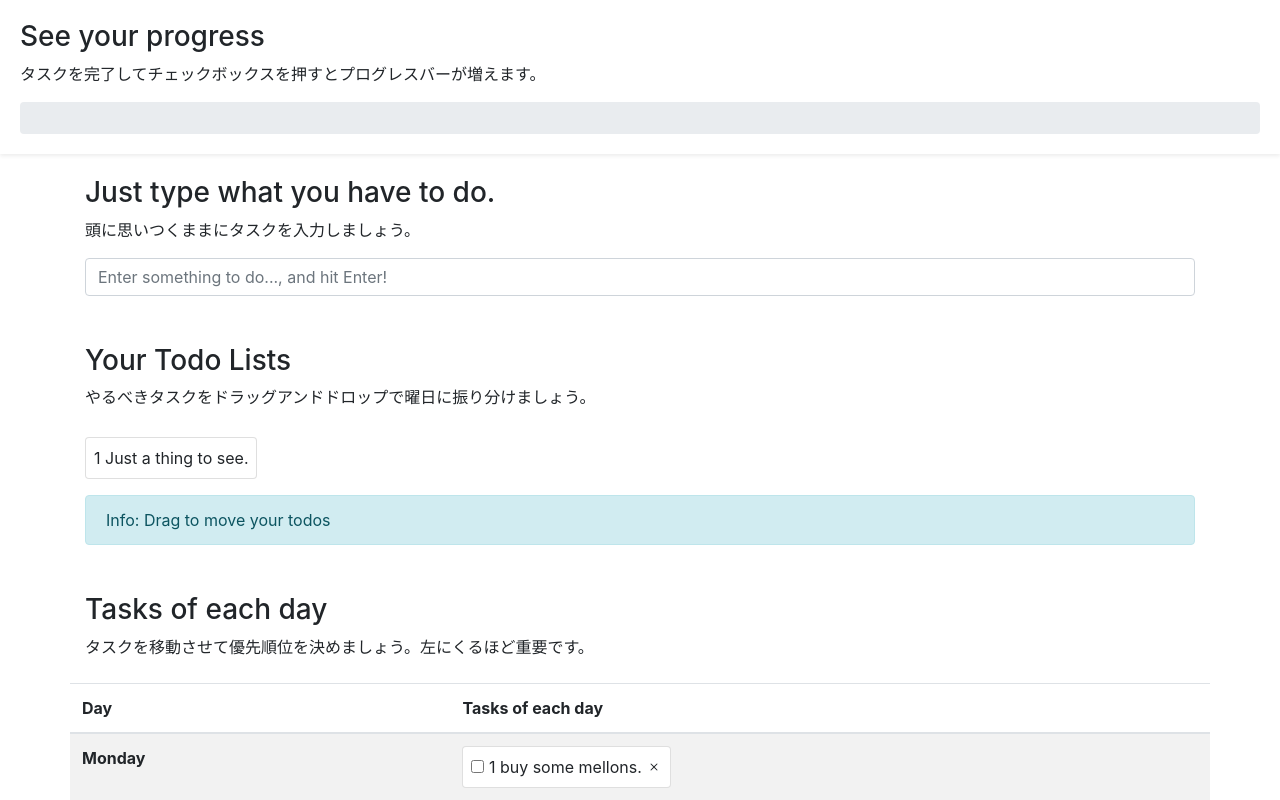
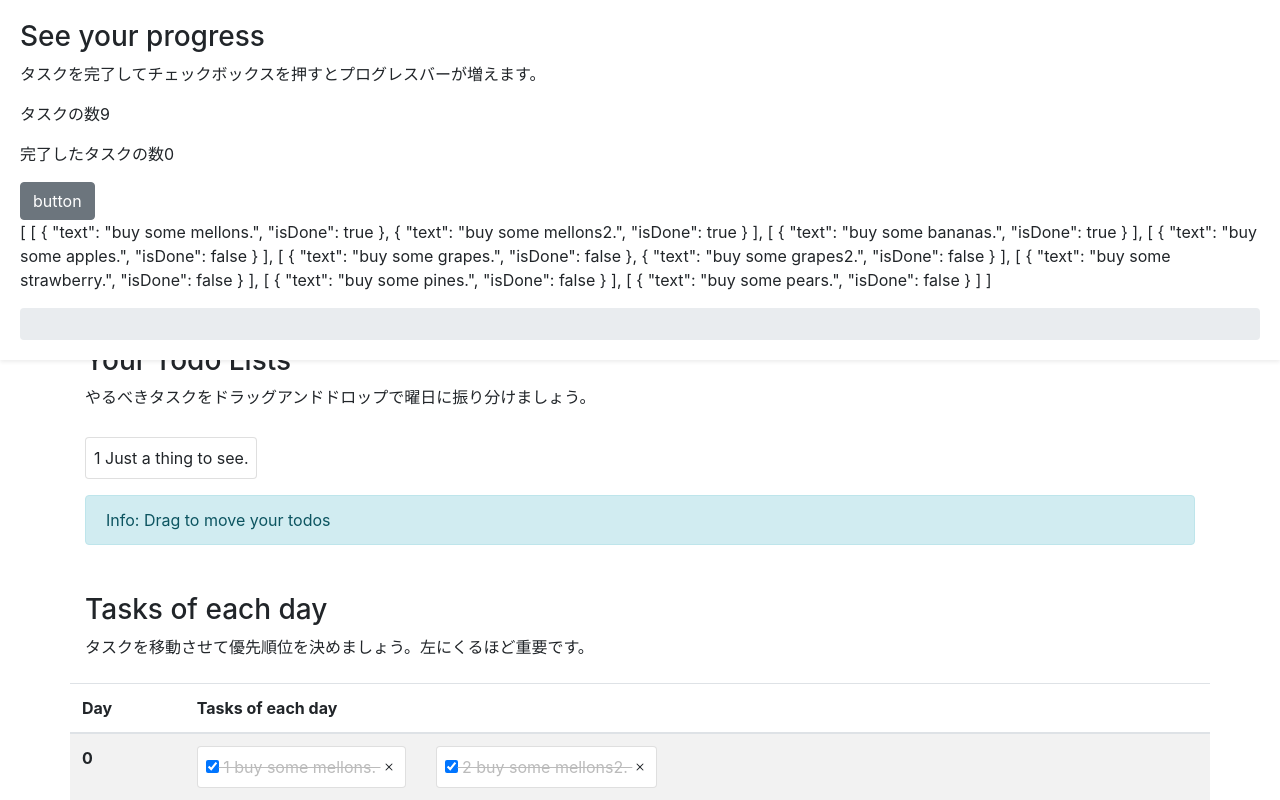
Before and after one commit to cedrictarou/cedrictarou-portfolio-todoAppVue, a Vue app: page / in a window 1280 px wide. Shown: the top 800 px of the page. Built offline with nearby package versions, Linux system fonts and the light colour scheme.

Commit message:
fixing errors

```diff
--- /dev/null
+++ b/src/components/DayTasks.vue
@@ -0,0 +1,15 @@
+<template>
+  <div>
+    <slot>デフォルトスロット</slot>
+  </div>
+</template>
+
+<script>
+export default {
+
+}
+</script>
+
+<style>
+
+</style>
--- a/src/components/Header.vue
+++ b/src/components/Header.vue
@@ -3,9 +3,13 @@
     <div class="progress_area">
       <h3>See your progress</h3>
       <p>タスクを完了してチェックボックスを押すとプログレスバーが増えます。</p>
+      <p>タスクの数{{ countItems }}</p>
+      <p>完了したタスクの数{{ doneItems }}</p>
+      <b-button @click="change()">button</b-button>
     </div>
-    <b-progress height="2rem" :max="allTasks.length" show-progress animated>
-    <b-progress-bar :value="doneTasks.length" :label="`${((doneTasks.length / allTasks.length) * 100).toFixed(0)}%`"></b-progress-bar>
+    <p>{{ allTasks }}</p>
+    <b-progress height="2rem" :max="countItems" show-progress animated>
+    <b-progress-bar :value="doneItems" :label="`${((doneItems / countItems) * 100).toFixed(0)}%`"></b-progress-bar>
    </b-progress>
   </div>
 </template>
@@ -18,8 +22,39 @@
       }
     },
     computed: {
-      ...mapGetters(['reservedTasks', 'doneTasks', 'allTasks']),
+      ...mapGetters(['allTasks', 'doneTasks']),
+      countItems() {
+        //全てのタスクの数を計算する
+        let currentSum = 0;
+        for(let i = 0; i < this.allTasks.length; i ++) {
+          let items;
+          items = this.allTasks[i].length;
+          currentSum += items;
+        }
+        return currentSum;
+      },
+      doneItems() {
+        //全ての完了したタスクの数を計算する
+        let currentSum = 0;
+        for(let i = 0; i < this.doneTasks.length; i ++) {
+          let items;
+          items = this.doneTasks[i].length;
+          currentSum += items;
+        }
+        return currentSum;
+      }
     },
+    methods: {
+      change() {
+        console.log('doneItems', this.doneItems);
+        console.log('doneTasks', this.doneTasks);
+        const item = {
+          text: 'aaaaaaaaaaaa',
+          isDone: true
+        };
+        this.doneTasks.push(item);
+      }
+    }
   }
 </script>
 <style lang="scss" scoped>
--- a/src/components/WeekTable.vue
+++ b/src/components/WeekTable.vue
@@ -10,56 +10,20 @@
           <th scope="col">Tasks of each day</th>
         </tr>
       </thead>
-      <tbody>
-        <tr>
-          <th scope="row">Monday</th>
+      <tbody >
+        <tr scope="row" v-for="(dayTasks, index) in allTasks" :key="dayTasks.id">
+          <th >{{ index }}</th>
           <td>
             <b-card-group deck>
-              <draggable :list="mon" group="weekTasks" @start="drag=true" @end="drag=false">
-                <b-card class="item" v-for="(monTask, index) in mon" :key="monTask.id">
+              <draggable :list="allTasks" group="weekTasks" @start="drag=true" @end="drag=false">
+                <b-card class="item" v-for="(dayTask, idx) in dayTasks" :key="dayTask.id">
                     <b-card-text>
-                      <input type="checkbox" v-model="monTask.isDone">
-                      <span :class="{done: monTask.isDone}">
-                      {{ index +1 }} {{ monTask.text }}
+                      <input type="checkbox" v-model="dayTask.isDone">
+                      <span :class="{done: dayTask.isDone}">
+                        {{ idx +1 }} {{ dayTask.text }}
                       </span>
-                      <span @click="deleteTask(index)"><b-icon icon="x"></b-icon></span>
+                      <span @click="deleteTask(index, idx)"><b-icon icon="x"></b-icon></span>
                     </b-card-text>
-                </b-card>
-              </draggable>
-            </b-card-group>
-          </td>
-        </tr>
-        <tr>
-          <th scope="row">Tuesday</th>
-          <td>
-            <b-card-group deck>
-              <draggable :list="tue" group="weekTasks" @start="drag=true" @end="drag=false">
-                <b-card class="item" v-for="(tueTask, index) in tue" :key="tueTask.id">
-                  <b-card-text>
-                    <input type="checkbox" v-model="tueTask.isDone">
-                    <span :class="{done: tueTask.isDone}">
-                    {{ index +1 }} {{ tueTask.text }}
-                    </span>
-                    <span @click="deleteTask(index)"><b-icon icon="x"></b-icon></span>
-                  </b-card-text>
-                </b-card>
-              </draggable>
-            </b-card-group>
-          </td>
-        </tr>
-        <tr>
-          <th scope="row">Wednesday</th>
-          <td>
-            <b-card-group deck>
-              <draggable :list="wed" group="weekTasks" @start="drag=true" @end="drag=false">
-                <b-card class="item" v-for="(wedTask, index) in wed" :key="wedTask.id">
-                  <b-card-text>
-                    <input type="checkbox" v-model="wedTask.isDone">
-                    <span :class="{done: wedTask.isDone}">
-                    {{ index +1 }} {{ wedTask.text }}
-                    </span>
-                    <span @click="deleteTask(index)"><b-icon icon="x"></b-icon></span>
-                  </b-card-text>
                 </b-card>
               </draggable>
             </b-card-group>
@@ -71,20 +35,30 @@
 </div>
 </template>
 <script>
-import { mapGetters } from 'vuex';
+// import { mapGetters } from 'vuex';
 import draggable from "vuedraggable";
+// import DayTasks from "./DayTasks.vue";
 export default {
   components: {
     draggable,
+    // DayTasks,
   },
   computed: {
-    ...mapGetters(['mon', 'tue', 'wed', 'thu', 'fri', 'sat', 'sun']),
+    allTasks: {
+      get() {
+        return this.$store.getters.allTasks;
+      },
+      // set(value) {
+      //   return this.$store.commit('updateAllTasks', value);
+      // }
+    }
   },
   methods: {
-    deleteTask(index) {
-      this.$store.commit('delteTask', index);
+    deleteTask(index, idx) {
+      const deletedItems = this.allTasks[index];
+      this.$store.commit('deleteTask', {index: deletedItems, idx: idx});
     },
-  }
+  },
 };
 </script>
 <style lang="scss" scoped>
--- a/src/store.js
+++ b/src/store.js
@@ -8,31 +8,41 @@ export default new Vuex.Store({
     reservedTasks: [
       { text: 'Just a thing to see.', isDone: false }
     ],
-    mon: [{ text: 'buy some mellons.', isDone: false }],
-    tue: [],
-    wed: [],
-    thu: [],
-    fri: [],
-    sat: [],
-    sun: [],
+    week: [
+      {
+        id: 0, dayTodos: [{ text: 'buy some mellons.', isDone: true }, { text: 'buy some mellons2.', isDone: true }]
+      },
+      {
+        id: 1, dayTodos: [{ text: 'buy some bananas.', isDone: true }]
+      },
+      {
+        id: 2, dayTodos: [{ text: 'buy some apples.', isDone: false }]
+      },
+      {
+        id: 3, dayTodos: [{ text: 'buy some grapes.', isDone: false }, { text: 'buy some grapes2.', isDone: false }]
+      },
+      {
+        id: 4, dayTodos: [{ text: 'buy some strawberry.', isDone: false }]
+      },
+      {
+        id: 5, dayTodos: [{ text: 'buy some pines.', isDone: false }]
+      },
+      {
+        id: 6, dayTodos: [{ text: 'buy some pears.', isDone: false }]
+      },
+    ],
   },
   getters: {
     reservedTasks: state => state.reservedTasks,
-    allTasks: state => [...state.mon, ...state.tue, ...state.wed, ...state.thu, ...state.fri, ...state.sat, ...state.sun],
+    week: state => state.week,
+    allTasks: (state, getters) => getters.week.map(day => day.dayTodos),
     doneTasks: (state, getters) => {
       return getters.allTasks.filter(task => task.isDone);
     },
-    mon: state => state.mon,
-    tue: state => state.tue,
-    wed: state => state.wed,
-    thu: state => state.thu,
-    fri: state => state.fri,
-    sat: state => state.sat,
-    sun: state => state.sun,
   },
   mutations: {
-    delteTask(state, index) {
-      state.mon.splice(index, 1);
+    deleteTask(getters, { deletedItems, idx }) {
+      deletedItems.splice(idx, 1);
     }
   }
 })
```
